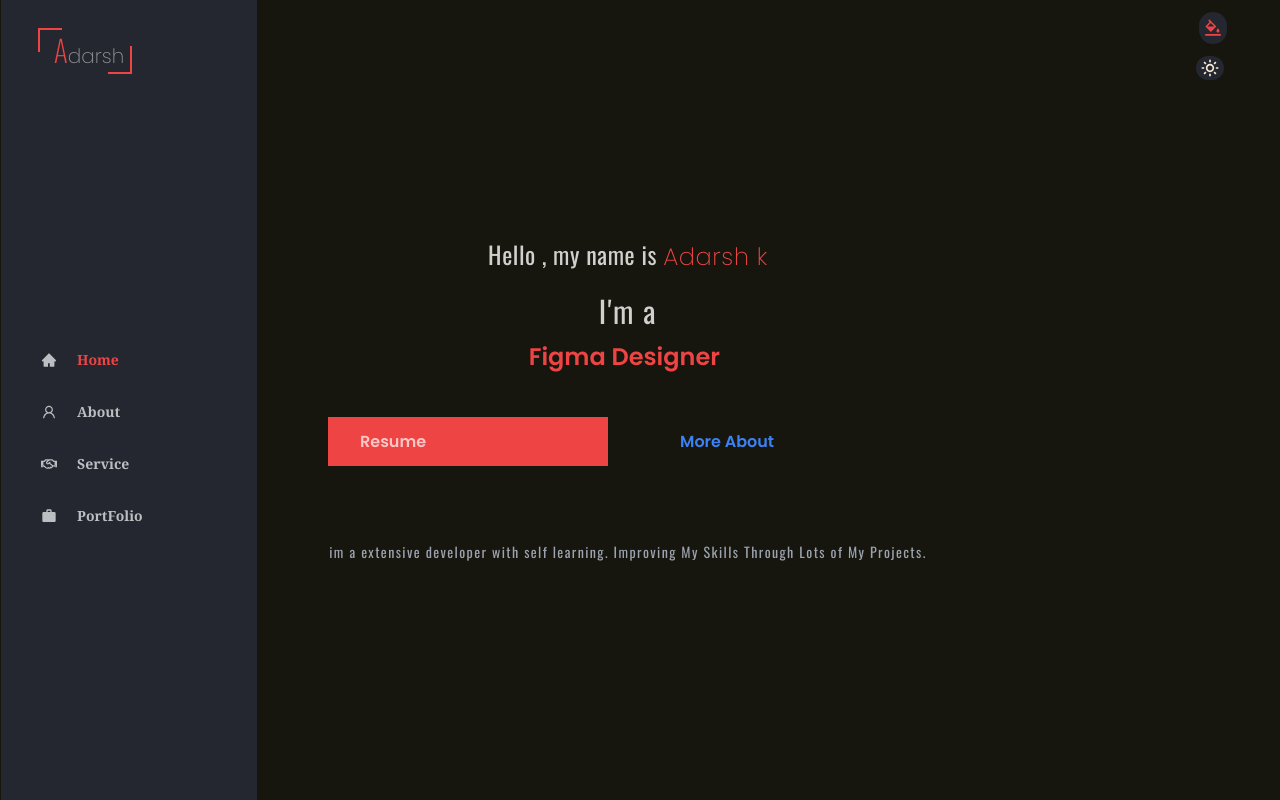
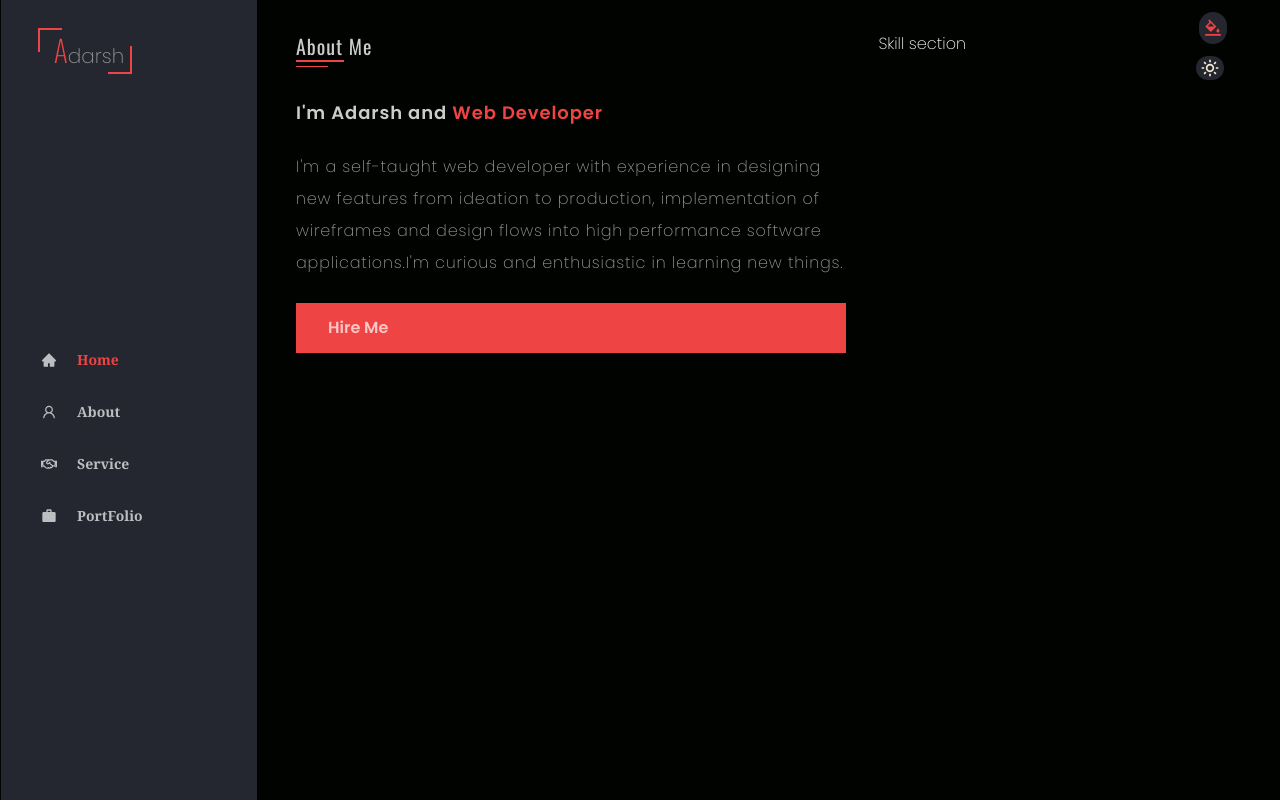
Before and after one commit to adarsh-k27/my-website, a React (Create React App) app: page / in a window 1280 px wide. Built offline with nearby package versions, Linux system fonts and the light colour scheme; a web font is replaced by a local one.

Commit message:
want to do new changes

```diff
--- a/public/index.html
+++ b/public/index.html
@@ -26,7 +26,7 @@
     -->
     <title>React App</title>
   </head>
-  <body>
+  <body class="">
     <noscript>You need to enable JavaScript to run this app.</noscript>
     <div id="root"></div>
     <!--
--- a/src/App.js
+++ b/src/App.js
@@ -1,6 +1,6 @@
 import { useState, useContext } from "react";
 import { ColorPicker, MoodChanger, SideBar } from "./components";
-import { LandingPage } from "./pages";
+import { LandingPage,AboutPage } from "./pages";
 import { AnimatePresence } from "framer-motion";
 import Portfolio_Context from "./context";
 
@@ -10,7 +10,9 @@
   const [show,setShow]=useState(false)
   return (
     <AnimatePresence>
-      <div className={`App ${mode}`}>
+      < div className = {
+        `App ${mode}`
+      } >
         <div className='relative flex flex-col gap-3'>
           <div div className = {
             `absolute top-3 ${show ? "-right-[6rem]":"-right-[9rem]"}`
@@ -26,7 +28,10 @@
             {" "}
             {/* Sidebar */}{" "}
             <SideBar open={openNavSmallDevice} setOpen={setOpen} />{" "}
-            <LandingPage open={openNavSmallDevice} setOpen={setOpen} />{" "}
+            {/* <LandingPage open={openNavSmallDevice} setOpen={setOpen} />{" "} */}
+            <div className="h-auto bg-lightBgColor dark:bg-darkBgColor">
+              < AboutPage />
+            </div>
           </div>{" "}
         </div>{" "}
       </div>{" "}
--- a/src/components/ColorSelecter.jsx
+++ b/src/components/ColorSelecter.jsx
@@ -47,7 +47,6 @@
           'hidden'} flex flex-row gap-2 items-center justify-center`}
       >
         <Colors color={'red-500'} bg={'bg-red-500'} />
-        <Colors color={'lime-500'} bg={'bg-lime-500'} />
         <Colors color={'blue-500'} bg={'bg-blue-500'} />
       </motion.div>
     </div>
--- a/src/components/Navs.jsx
+++ b/src/components/Navs.jsx
@@ -1,6 +1,8 @@
-import React, { useState, useEffect } from 'react'
+import React, { useContext } from 'react'
+import Portfolio_Context from '../context'
 
 function Navs ({ icon, name, select, setSelect }) {
+  const { color_change } = useContext(Portfolio_Context)
   return (
     <div
       className='w-full py-[.5rem] flex gap-5 items-center cursor-pointer group'
@@ -14,8 +16,10 @@
     >
       <p>{icon}</p>
       <p
-        className={`font-medium md:font-bold font-serif text-sm md:text-md group-hover:text-black/80 dark:group-hover:text-white/80 ${
-          select == name ? 'text-red-500' : ' text-black/70 dark:text-white/70'
+        className={`font-medium md:font-bold font-serif text-sm md:text-md group-hover:text-${color_change} ${
+          select == name
+            ? `text-${color_change}`
+            : ' text-black/70 dark:text-white/70'
         }`}
       >
         {name}
--- a/src/index.css
+++ b/src/index.css
@@ -1,29 +1,38 @@
 @import url('https://fonts.googleapis.com/css2?family=Dancing+Script:wght@400;500;600&family=Oswald:wght@200;300;400;500;600&family=Playfair+Display:ital,wght@0,400;0,500;0,600;0,800;1,400&family=Poppins:ital,wght@0,200;0,600;1,200&display=swap');
-*{
+
+* {
     margin: 0;
     padding: 0;
     border: 0;
     outline: none;
     text-decoration: none;
     font-family: 'Oswald',
-    sans-serif;
+        sans-serif;
     font-family: 'Dancing Script',
-    cursive;
+        cursive;
     font-family: 'Playfair Display',
-    serif;
+        serif;
     font-family: 'Poppins',
-    sans-serif;
+        sans-serif;
 }
+
 body,
-html{
+html {
     overflow-x: hidden;
-    overflow-y: hidden;
+    overflow-y: scroll;
 }
-li{
+
+
+::-webkit-scrollbar {
+    display: none;
+}
+
+li {
     list-style: none;
 
 }
-ul{
+
+ul {
     list-style: none;
 }
 
--- a/src/index.js
+++ b/src/index.js
@@ -1,14 +1,15 @@
-import React from "react";
+import React,{useContext} from "react";
 import ReactDOM from "react-dom/client";
 import "./index.css";
 import App from "./App";
 import reportWebVitals from "./reportWebVitals";
 import Context_Provider from "./context/provider";
+
 const root = ReactDOM.createRoot(document.getElementById("root"));
 root.render(
   <React.StrictMode>
     <Context_Provider>
-      <App />
+      <App/>
     </Context_Provider>
   </React.StrictMode>
 );
--- /dev/null
+++ b/src/pages/AboutPage.jsx
@@ -0,0 +1,45 @@
+import React, { useContext } from 'react'
+import { ReactButton } from '../components'
+import Portfolio_Context from '../context'
+
+function AboutPage () {
+  const { color_change } = useContext(Portfolio_Context)
+  return (
+    <div className='w-screen md:w-full h-screen md:h-full grid grid-cols-1 md:grid-cols-[60%,40%] py-[1.3rem] md:py-2'>
+      {/* About Section */}
+      <div className='px-[.5rem] md:px-2'>
+        <h1
+          className={`w-full text-black/70 dark:text-white/80 text-xl md:text-xl font-[oswald] tracking-wider`}
+        >
+          About Me
+        </h1>
+        <div className={`w-[3rem] h-[2px] bg-${color_change}`}></div>
+        <div className={`w-[2rem] h-[1px] bg-${color_change} mt-1`}></div>
+        {/* About Me */}
+        <div className='h-auto flex flex-col gap-6 mt-4 md:mt-8'>
+          <h3 className='text-black/80 dark:text-white/80 font-bold text-md md:text-lg tracking-wider'>
+            I'm Adarsh and{' '}
+            <span className={`text-${color_change}`}>Web Developer</span>
+          </h3>
+
+          <p className='text-black/70 dark:text-white/60 font-normal text-md leading-8 tracking-wider'>
+            I'm a self-taught web developer with experience in designing new
+            features from ideation to production, implementation of wireframes
+            and design flows into high performance software applications.I'm
+            curious and enthusiastic in learning new things.
+          </p>
+          <ReactButton
+            animate={true}
+            text='Hire Me'
+            bg={`bg-${color_change && color_change}`}
+            hover='hover:dark:bg-white/80 hover:bg-black/80'
+            txt='text-white/70 dark:group-hover:text-black/80 group-hover:text-white/80'
+          />
+        </div>
+      </div>
+      <h1 className='text-white'>Skill section</h1>
+    </div>
+  )
+}
+
+export default AboutPage
--- a/src/pages/LandingPage.jsx
+++ b/src/pages/LandingPage.jsx
@@ -1,9 +1,10 @@
 import React, { useContext } from 'react'
 import { AiOutlineMenu } from 'react-icons/ai'
 import Typical from 'react-typical'
-import {  ReactButton } from '../components'
-
+import { ReactButton } from '../components'
+import profile from '../assets/portfolio-profile.jpg'
 import Portfolio_Context from '../context'
+import { motion } from 'framer-motion'
 function LandingPage ({ setOpen, open }) {
   const { color_change } = useContext(Portfolio_Context)
   return (
@@ -15,7 +16,7 @@
             setOpen(true)
           }}
         />
-        <p className='text-xl font-[Dancing Script] font-extralight dark:text-white/50 text-black/50  w-auto ml-[.8REM]'>
+        <p className='text-xl font-[Dancing Script] font-extralight dark:text-white/50 text-black/50  w-auto ml-[.8rem]'>
           <span
             className={`text-${color_change} font-thin text-xl font-[Oswald]`}
           >
@@ -39,7 +40,9 @@
             <p className='dark:text-white/80 text-black/80 font-normal tracking-wider font-[oswald] text-xl md:text-3xl'>
               I'm a
             </p>
-            <span className={`Display text-${color_change} font-bold text-xl md:text-2xl`}>
+            <span
+              className={`Display text-${color_change} font-bold text-xl md:text-2xl`}
+            >
               <Typical
                 steps={[
                   'Web Developer',
@@ -58,7 +61,7 @@
             <ReactButton
               animate={true}
               text='Resume'
-              bg={`bg-${color_change&&color_change}`}
+              bg={`bg-${color_change && color_change}`}
               hover='hover:dark:bg-white hover:bg-black/80'
               txt='text-white/70 dark:group-hover:text-black/80 group-hover:text-white/80'
             />
@@ -80,6 +83,20 @@
             </p>
           </div>
         </div>
+        {/* image section */}
+        <motion.div
+          transition={{
+            duration: 0.8
+          }}
+          className='w-full max-w-[210px] h-full flex items-center justify-center ml-7 mt-5'
+        >
+          <img
+            src={profile}
+            alt='my self'
+            srcset=''
+            className='dark:bg-opacity-80 dark:opacity-80 w-full h-[65%] dark:h-[90%] object-cover '
+          />
+        </motion.div>
       </div>
     </div>
   )
--- a/src/pages/index.js
+++ b/src/pages/index.js
@@ -1 +1,2 @@
 export {default as LandingPage} from './LandingPage'
+export {default as AboutPage} from './AboutPage'
--- a/tailwind.config.js
+++ b/tailwind.config.js
@@ -1,5 +1,5 @@
 module.exports = {
-  content: ["./src/**/*.{js,jsx,ts,tsx}"],
+  content: ["./src/**/*.{js,jsx,ts,tsx,html}"], ///*.{html,js}
   darkMode: 'class',
   theme: {
     extend: {
@@ -44,7 +44,7 @@
         },
         colors: {
           sidebarColor: "#242730",
-          darkBgColor: "#16160E",
+          darkBgColor: "#010300",
           lightBgColor: "#F8EBD4",
           lightSideBar: "#EAD9CA",
           header: "#e1e1e1",
```
Also changed, not shown: src/assets/portfolio-profile-2.jpg (added), src/assets/portfolio-profile.jpg (added).
